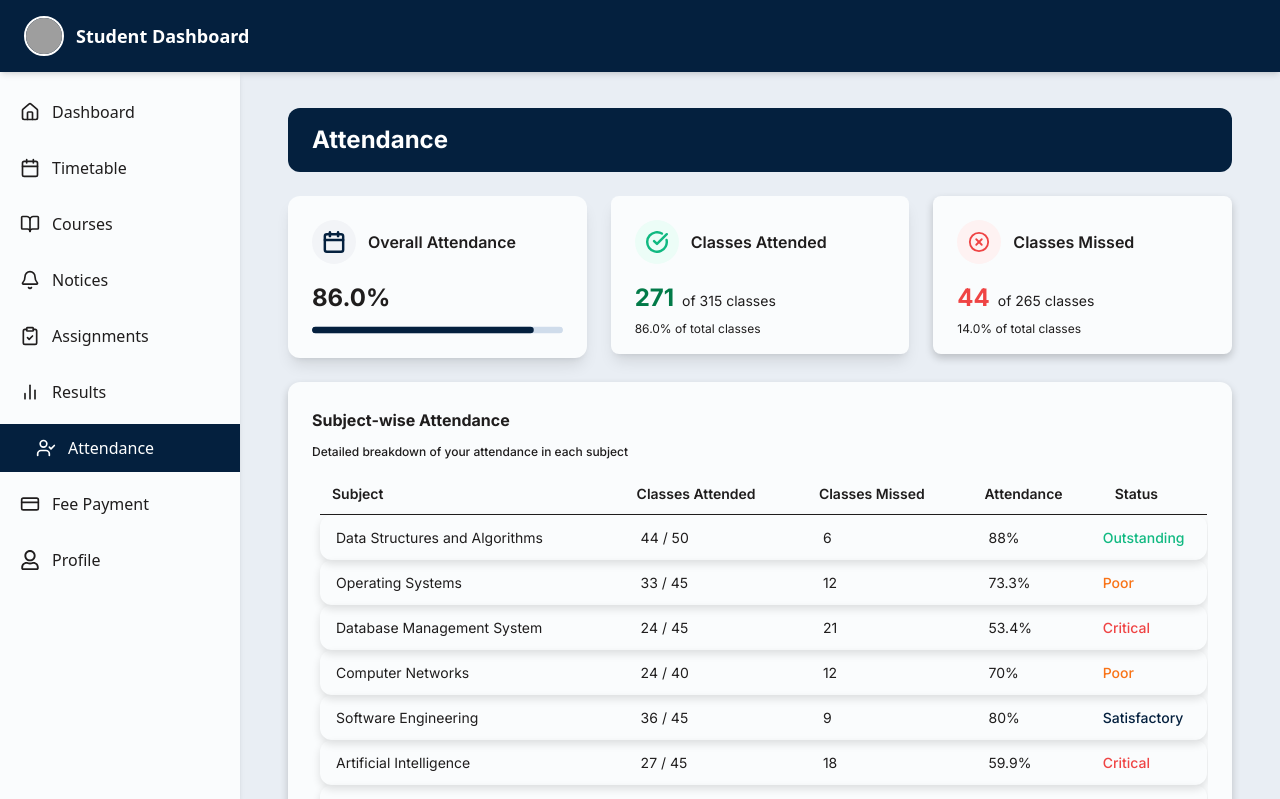
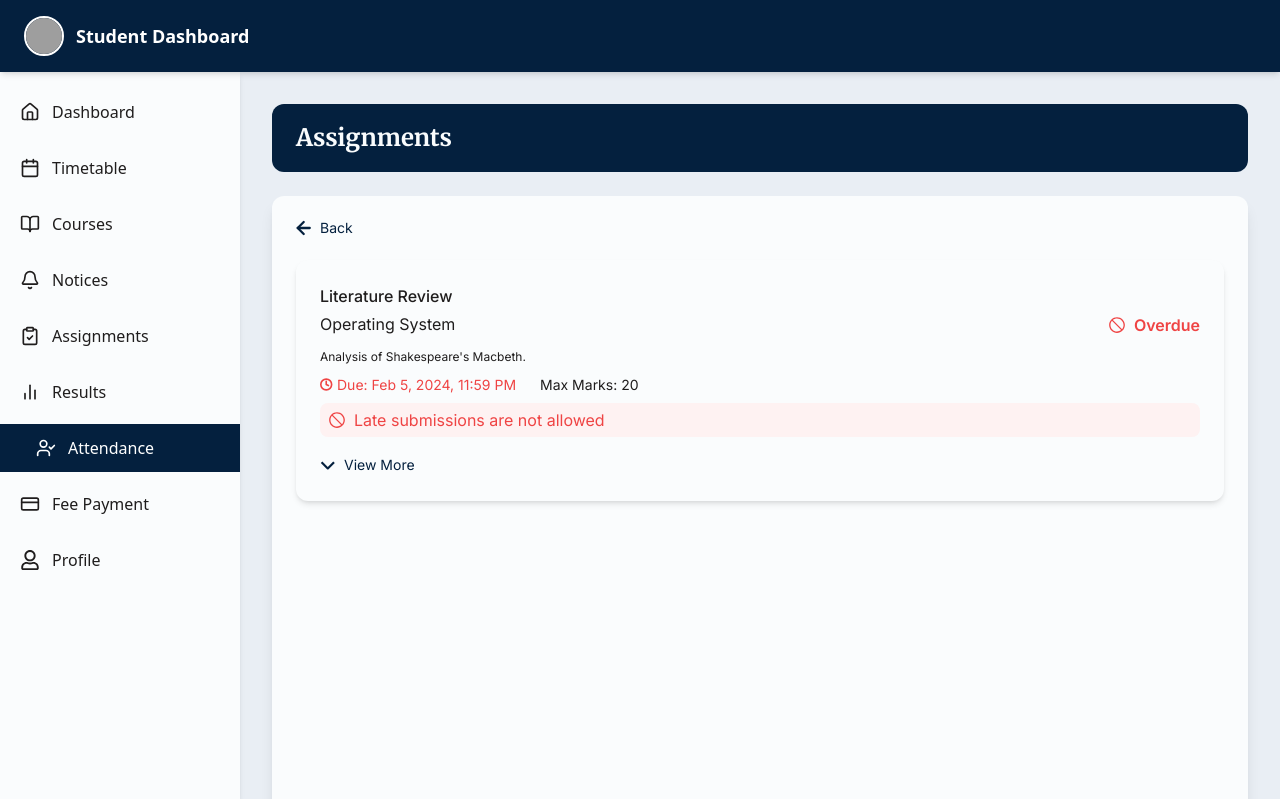
Before and after one commit to Aristiec/SMSfrontend, a React (Vite) app in the folder frontend/: page /attendance in a window 1280 px wide. Shown: the top 799 px of the page. Built offline with nearby package versions, Linux system fonts and the light colour scheme; grey boxes are pictures that could not be loaded; a web font is replaced by a local one.

Commit message:
attendance

```diff
--- a/frontend/src/pages/student/Attendance.jsx
+++ b/frontend/src/pages/student/Attendance.jsx
@@ -1,250 +1,46 @@
-import React from "react";
-import calendarIcon from "../../assets/calendar.svg";
-import progressBar from "../../assets/progressBar.svg";
-import checkIcon from "../../assets/completed.svg";
-import missedIcon from "../../assets/missedIcon.svg";
+import React, { useState, useRef, useEffect } from 'react';
+import ViewDetails from '../../components/student/assignments/ViewDeatils';
 
-const attendanceData = [
-  {
-    subject: "Data Structures and Algorithms",
-    attended: 44,
-    total: 50,
-    missed: 6,
-    attendance: 88.0,
-    status: "Outstanding",
-  },
-  {
-    subject: "Operating Systems",
-    attended: 33,
-    total: 45,
-    missed: 12,
-    attendance: 73.3,
-    status: "Poor",
-  },
-  {
-    subject: "Database Management System",
-    attended: 24,
-    total: 45,
-    missed: 21,
-    attendance: 53.4,
-    status: "Critical",
-  },
-  {
-    subject: "Computer Networks",
-    attended: 24,
-    total: 40,
-    missed: 12,
-    attendance: 70,
-    status: "Poor",
-  },
-  {
-    subject: "Software Engineering",
-    attended: 36,
-    total: 45,
-    missed: 9,
-    attendance: 80,
-    status: "Satisfactory",
-  },
-  {
-    subject: "Artificial Intelligence",
-    attended: 27,
-    total: 45,
-    missed: 18,
-    attendance: 59.9,
-    status: "Critical",
-  },
-  {
-    subject: "Web Development",
-    attended: 34,
-    total: 45,
-    missed: 11,
-    attendance: 75.5,
-    status: "Satisfactory",
-  },
-];
+const Attendance = () => {
+  const [isOpen, setIsOpen] = useState(false);
+  const contentRef = useRef(null);
+  const [maxHeight, setMaxHeight] = useState('0px');
 
+  const content = `
+    Lorem ipsum dolor sit amet, consectetur adipiscing elit.
+    Suspendisse malesuada lacus ex, sit amet blandit leo lobortis eget.
+    Lorem ipsum dolor sit amet, consectetur adipiscing elit.
+    Suspendisse malesuada lacus ex, sit amet blandit leo lobortis eget.
+  `;
 
+  useEffect(() => {
+    if (isOpen) {
+      setMaxHeight(`${contentRef.current.scrollHeight}px`);
+    } else {
+      setMaxHeight('0px');
+    }
+  }, [isOpen]);
 
-
-
-const AttendanceTable = () => {
   return (
-    <div className="font-[Inter] flex  flex-col gap-6 px-3 mt-[20px] mx-[20px]">
-      {/* Header */}
-      <div className="w-full h-[64px] bg-[#04203E] rounded-[12px] px-[24px] py-[18px] flex items-center">
-        <div className="text-white font-bold text-[24px] leading-[28px]">
-          Attendance
-        </div>
-      </div>
-
-      {/* Cards Section */}
-      <div className="w-full">
-        <div className="flex flex-col lg:flex-row gap-6 justify-between">
-          {/* Card 1: Overall Attendance */}
-          <div className="flex-1 rounded-[12px] p-[24px] bg-[#FAFCFD] shadow-lg">
-            <div className="flex gap-[12px] items-center">
-              <div className="w-[44px] h-[44px] rounded-full bg-[#F2F4F7] flex items-center justify-center">
-                <img
-                  src={calendarIcon}
-                  alt="calendar"
-                  className="w-[22px] h-[22px]"
-                />
-              </div>
-              <div className="text-[#1F1D1D] font-semibold text-[16px] leading-[28px]">
-                Overall Attendance
-              </div>
-            </div>
-
-            <div className="flex flex-col gap-[10px] mt-4">
-              <div className="font-bold text-[#1F1D1D] text-[24px] leading-[36px]">
-                86.0%
-              </div>
-              <img
-                src={progressBar}
-                alt="progress"
-                className="w-full h-[8px] rounded-[4px]"
-              />
-            </div>
-          </div>
-
-          {/* Card 2: Classes Attended */}
-          <div className="flex-1 h-[158px] rounded-[8px] p-[24px] bg-[#FAFCFD] shadow-lg">
-            <div className="flex gap-[12px] items-center">
-              <div className="w-[44px] h-[44px] rounded-full bg-[#ECFDF7] flex items-center justify-center">
-                <img
-                  src={checkIcon}
-                  alt="check icon"
-                  className="w-[22px] h-[22px]"
-                />
-              </div>
-              <div className="text-[#1F1D1D] font-semibold text-[16px] leading-[28px]">
-                Classes Attended
-              </div>
-            </div>
-
-            <div className="flex flex-col gap-[4px] mt-4">
-              <div className="flex gap-[8px] items-baseline">
-                <span className="text-[#027A48] font-bold text-[24px] leading-[36px]">
-                  271
-                </span>
-                <span className="text-[#1F1D1D] text-[14px] leading-[20px]">
-                  of 315 classes
-                </span>
-              </div>
-              <div className="text-[#1F1D1D] text-[12px] leading-[18px]">
-                86.0% of total classes
-              </div>
-            </div>
-          </div>
-
-          {/* Card 3: Classes Missed */}
-          <div
-            className="flex-1 h-[158px] rounded-[8px] p-[24px] bg-[#FAFCFD] shadow-md"
-            style={{ boxShadow: "0px 4px 8px 0px #00000033" }}
-          >
-            <div className="flex gap-[12px] items-center">
-              <div className="w-[44px] h-[44px] rounded-full bg-[#FEF2F2] flex items-center justify-center">
-                <img
-                  src={missedIcon}
-                  alt="missed icon"
-                  className="w-[22px] h-[22px]"
-                />
-              </div>
-              <div className="text-[#1F1D1D] font-semibold text-[16px] leading-[28px]">
-                Classes Missed
-              </div>
-            </div>
-
-            <div className="flex flex-col gap-[4px] mt-4">
-              <div className="flex gap-[8px] items-baseline">
-                <span className="text-[#EF4444] font-bold text-[24px] leading-[36px]">
-                  44
-                </span>
-                <span className="text-[#1F1D1D] text-[14px] leading-[20px]">
-                  of 265 classes
-                </span>
-              </div>
-              <div className="text-[#1F1D1D] text-[12px] leading-[18px]">
-                14.0% of total classes
-              </div>
-            </div>
-          </div>
-        </div>
-      </div>
-
-      <div
-        style={{ boxShadow: "0px 4px 8px 0px #00000033" }}
-        className="p-6 bg-[#FAFCFD] font-[Inter] rounded-[12px] w-full  flex flex-col "
-      >
-        <div className="flex gap-[4px] flex-col justify-center-center">
-          <h2 className=" text-[16px] font-bold leading-[28px] tracking-[0] text-[#1F1D1D] ">
-            Subject-wise Attendance
-          </h2>
-          <p className="font-medium text-[12px] leading-[28px] tracking-[0] text-[#1F1D1D]  ">
-            Detailed breakdown of your attendance in each subject
-          </p>
-        </div>
-
-        <div className="overflow-x-hidden flex gap-[12px]">
-          <table className="min-w-[99%] my-2 mx-2  ">
-            <thead className="font-[Inter]  border-b-1  px-6 py-[8px] font-semibold  text-[14px] leading-[16px] tracking-0  items-center text-left text-[#1F1D1D] min-w-full gap-[12px]">
-              <tr className=" ">
-                <th className="p-3 font-semibold ">Subject</th>
-                <th className="p-3 font-semibold ">Classes Attended</th>
-                <th className="p-3 font-semibold ">Classes Missed</th>
-                <th className="p-3 font-semibold ">Attendance</th>
-                <th className="p-3 font-semibold ">Status</th>
-              </tr>
-            </thead>
-            <tbody className="bg-[#FAFCFD]  px-[12px] py-[24px] border-spacing-y-[12px]">
-              {attendanceData.map((item, index) => {
-                const statusColor =
-                  item.status === "Outstanding"
-                    ? "text-[#10B981]"
-                    : item.status === "Satisfactory"
-                    ? "text-[#04203E]"
-                    : item.status === "Poor"
-                    ? "text-[#F97316]"
-                    : "text-[#EF4444]";
-
-                return (
-                  <tr
-                    key={index}
-                    style={{ boxShadow: "0px 4px 8px 0px #0000001F" }}
-                    className="px-[12px] rounded-[12px] py-[24px] align-middle"
-                  >
-                    <td className="py-3 px-4 font-normal text-[#1F1D1D] font-[Inter] text-left text-[14px] align-middle ">
-                      {item.subject}
-                    </td>
-                    <td className="py-3 px-4 font-normal text-[#1F1D1D] font-[Inter] text-left text-[14px] align-middle">
-                      {item.attended} / {item.total}
-                    </td>
-                    <td className="py-3 px-4 font-normal text-[#1F1D1D] font-[Inter] text-left text-[14px] align-middle">
-                      {item.missed}
-                    </td>
-                    <td className="py-3 px-4 font-normal text-[#1F1D1D] font-[Inter] text-left text-[14px] align-middle">
-                      {item.attendance}%
-                    </td>
-                    <td
-                      className={`py-3 text-[14px] font-[Inter] font-medium ${statusColor}`}
-                    >
-                      {item.status}
-                    </td>
-                  </tr>
-                );
-              })}
-            </tbody>
-          </table>
-        </div>
-
-        <p className="text-xs font-[Inter] text-[#1F1D1D] mt-3 font-[500px] flex gap-1 items-center  ">
-          <strong className="font-[700px]">Note:</strong> Minimum required
-          attendance is 75%. Please contact your class teacher if you need to
-          discuss your attendance.
-        </p>
-      </div>
-    </div>
+    // <div className="max-w-md mx-auto mt-10 p-4 border rounded shadow">
+    //   <div
+    //     ref={contentRef}
+    //     className="overflow-hidden transition-all duration-500 ease-in-out"
+    //     style={{ maxHeight }}
+    //   >
+    //     <p className="text-gray-700">{content}</p>
+    //   </div>
+    //   <button
+    //     onClick={() => setIsOpen(!isOpen)}
+    //     className="mt-3 text-blue-500 font-medium hover:underline"
+    //   >
+    //     {isOpen ? 'View Less' : 'View More'}
+    //   </button>
+    // </div>
+    <>
+      <ViewDetails/>
+    </>
   );
 };
 
-export default AttendanceTable;
+export default Attendance;
```
